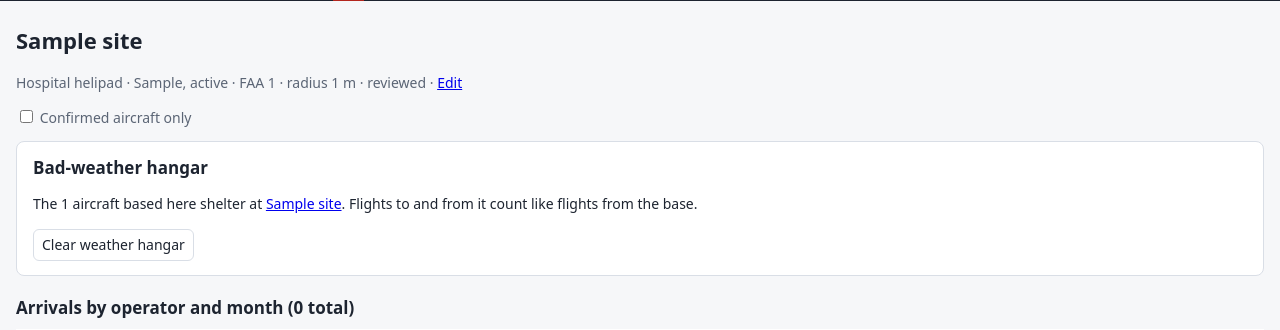
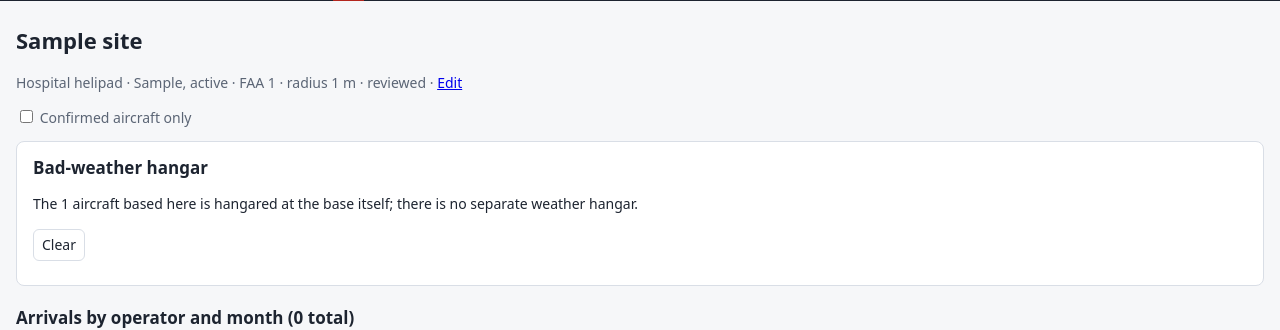
Before and after one commit to thrivestorm2/helopath, a Django app: page /sites/1/ in a window 1280 px wide. Shown: the part 43-373 px from the top of the page. Run offline with Django 5.2, Linux system fonts and the light colour scheme; a user stored in the database is signed in; tables that the repository leaves empty hold one stand-in row (values such as "Sample post"); data that the repository does not hold is empty.

Commit message:
Weather hangar can be the base itself (#11)
Bases whose aircraft are hangared on site get a "Hangar is at this base"
button. That stores the base as its own weather hangar: missions are
unchanged, suggestions stop, and aircraft pages show "At base".


Claude-Session: https://claude.ai/code/session_011N3H8DjEjy3KzCTb1oJH4M

Co-authored-by: Claude <noreply@anthropic.com>

```diff
--- a/static/app.css
+++ b/static/app.css
@@ -81,3 +81,5 @@ a.map-link { white-space: nowrap; }
 .legend .dot.landed { background: #3b82f6; border: 1.5px solid #1d4ed8; }
 .legend .dot.lost { background: #f2b84b; border: 1.5px dashed #8a5a00; }
 .legend .dot.dest { background: #b3261e; }
+
+#hangar .actions { display: flex; gap: 8px; flex-wrap: wrap; margin-bottom: 10px; }
--- a/tracker/models.py
+++ b/tracker/models.py
@@ -61,7 +61,8 @@ class Site(models.Model):
     weather_hangar = models.ForeignKey(
         "self", null=True, blank=True, on_delete=models.SET_NULL, related_name="hangar_for",
         help_text="For a base: where its aircraft shelter in bad weather (usually an airport). Aircraft based here "
-                  "treat it as a second home, so flights from and to it are not lost.")
+                  "treat it as a second home, so flights from and to it are not lost. Choose the base itself when "
+                  "its aircraft are hangared there.")
     notes = models.TextField(blank=True, help_text=NO_PATIENT_INFO)
     created = models.DateTimeField(auto_now_add=True)
     updated = models.DateTimeField(auto_now=True)
--- a/tracker/templates/tracker/aircraft_detail.html
+++ b/tracker/templates/tracker/aircraft_detail.html
@@ -11,7 +11,8 @@
     <tr><th>Operator</th><td>{% if aircraft.operator %}<a href="{% url 'operator_detail' aircraft.operator_id %}">{{ aircraft.operator }}</a>{% else %}—{% endif %}</td></tr>
     <tr><th>Program</th><td>{% if aircraft.program %}<a href="{% url 'program_detail' aircraft.program_id %}">{{ aircraft.program }}</a>{% else %}—{% endif %}</td></tr>
     <tr><th>Base</th><td>{% if aircraft.base %}<a href="{% url 'site_detail' aircraft.base_id %}">{{ aircraft.base }}</a>{% elif aircraft.inferred_base %}<a href="{% url 'site_detail' aircraft.inferred_base_id %}">{{ aircraft.inferred_base }}</a> <em class="inferred">inferred</em>{% else %}—{% endif %}</td></tr>
-    <tr><th>Weather hangar</th><td>{% if hangar %}<a href="{% url 'site_detail' hangar.pk %}">{{ hangar.name }}</a>
+    <tr><th>Weather hangar</th><td>{% if hangar and hangar == base %}At base <span class="muted">(hangared at <a href="{% url 'site_detail' base.pk %}">{{ base.name }}</a>)</span>
+      {% elif hangar %}<a href="{% url 'site_detail' hangar.pk %}">{{ hangar.name }}</a>
       {% if hangar_days %}<span class="badge discovered" title="Not confirmed: the base's aircraft started the day here {{ hangar_days }} times">suggested, not confirmed</span>
       {% if is_admin %}<a href="{% url 'site_detail' base.pk %}#hangar">Confirm on base page</a>{% endif %}{% endif %}
       {% else %}—{% endif %}</td></tr>
--- a/tracker/templates/tracker/site_detail.html
+++ b/tracker/templates/tracker/site_detail.html
@@ -9,11 +9,16 @@
 {% if n_based or site.weather_hangar %}
 <div class="card" id="hangar">
   <h2 style="margin-top:0">Bad-weather hangar</h2>
-  <p>{% if site.weather_hangar %}The {{ n_based }} aircraft based here shelter at
-    <a href="{% url 'site_detail' site.weather_hangar_id %}">{{ site.weather_hangar.name }}</a>. Flights to and from it
-    count like flights from the base.
-  {% else %}No weather hangar set for the {{ n_based }} aircraft based here.{% endif %}</p>
-  {% if is_admin and site.weather_hangar %}<form method="post" action="{% url 'set_weather_hangar' site.pk %}">{% csrf_token %}<button>Clear weather hangar</button></form>{% endif %}
+  {% if site.weather_hangar_id == site.pk %}
+  <p>The {{ n_based }} aircraft based here {{ n_based|pluralize:"is,are" }} hangared at the base itself; there is no separate weather hangar.</p>
+  {% elif site.weather_hangar %}
+  <p>The {{ n_based }} aircraft based here shelter at <a href="{% url 'site_detail' site.weather_hangar_id %}">{{ site.weather_hangar.name }}</a>.
+    Flights to and from it count like flights from the base.</p>
+  {% else %}<p>No weather hangar set for the {{ n_based }} aircraft based here.</p>{% endif %}
+  {% if is_admin %}<div class="actions">
+    {% if site.weather_hangar_id != site.pk %}<form method="post" action="{% url 'set_weather_hangar' site.pk %}">{% csrf_token %}<input type="hidden" name="hangar" value="{{ site.pk }}"><button>Hangar is at this base</button></form>{% endif %}
+    {% if site.weather_hangar %}<form method="post" action="{% url 'set_weather_hangar' site.pk %}">{% csrf_token %}<button>Clear</button></form>{% endif %}
+  </div>{% endif %}
   {% if hangar_suggestions %}
   <p class="muted">Airports where these aircraft started the day instead of here:</p>
   <table class="stack"><tr class="head"><th>Airport</th><th class="n">Days started there</th><th class="n">Aircraft</th>{% if is_admin %}<th></th>{% endif %}</tr>
--- a/tracker/views.py
+++ b/tracker/views.py
@@ -151,7 +151,7 @@ def aircraft_detail(request, pk):
     # Weather hangar comes from the base: the one set on it, else the base's top suggestion (marked unconfirmed).
     base = aircraft.base or aircraft.inferred_base
     hangar, hangar_days = (base.weather_hangar if base else None), None
-    if base and not hangar:
+    if base and not hangar:  # (a base hangared at itself has weather_hangar == base: shown as "at base")
         top = suggest_hangars(base, SOURCE, limit=1)
         if top:
             hangar, hangar_days = top[0][0], top[0][1]
@@ -204,7 +204,7 @@ def site_detail(request, pk):
     n_based = based_aircraft(site).count()
     return render(request, "tracker/site_detail.html", {
         "site": site, "months": months, "rows": rows, "n_based": n_based,
-        "hangar_suggestions": suggest_hangars(site, SOURCE) if n_based else [],
+        "hangar_suggestions": suggest_hangars(site, SOURCE) if n_based and site.weather_hangar_id != site.pk else [],
         "total": arrivals.count(), "confirmed_only": _confirmed_only(request),
     })
 
@@ -302,16 +302,14 @@ def program_detail(request, pk):
 def set_weather_hangar(request, pk):
     site = get_object_or_404(Site, pk=pk)
     hangar = get_object_or_404(Site, pk=request.POST["hangar"]) if request.POST.get("hangar") else None
-    if hangar and hangar.pk == site.pk:
-        messages.error(request, "A base cannot be its own weather hangar.")
-    else:
-        site.weather_hangar = hangar
-        site.save(update_fields=["weather_hangar", "updated"])
-        _log(request.user, site, f"Weather hangar set to {hangar or 'none'}")
-        messages.success(request, format_html(
-            "Weather hangar {}. Missions change after the next rebuild. "
-            '<a class="button" href="{}">Queue rebuild</a>',
-            f"set to {hangar.name}" if hangar else "cleared", reverse("queue_rebuild")))
+    site.weather_hangar = hangar  # the site itself means "hangared at the base": no separate shelter
+    site.save(update_fields=["weather_hangar", "updated"])
+    what = "the base itself" if hangar == site else hangar.name if hangar else None
+    _log(request.user, site, f"Weather hangar set to {what or 'none'}")
+    messages.success(request, format_html(
+        "Weather hangar {}. Missions change after the next rebuild. "
+        '<a class="button" href="{}">Queue rebuild</a>',
+        f"set to {what}" if hangar else "cleared", reverse("queue_rebuild")))
     return redirect("site_detail", pk=site.pk)
 
 
```
Also changed, not shown: tracker/tests/test_hangar.py (+20 -2 lines), tracker/migrations/0012_hangar_help_text.py (added).
